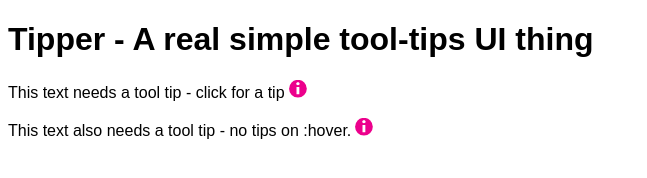
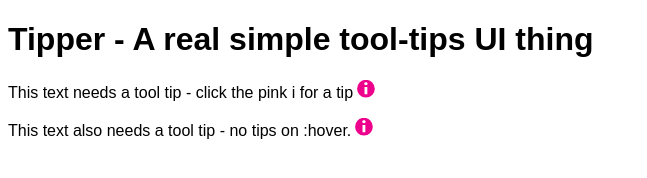
Before and after one commit to Jherit/Tipper, a plain HTML site: page index.html in a window 1280 px wide. Shown: the whole page, without its empty margins (0-647 px from the left). Drawn offline with Linux system fonts and the light colour scheme.

Commit message:
Update index.html

```diff
--- a/index.html
+++ b/index.html
@@ -13,7 +13,7 @@
 </head>
 <body>
     <h1>Tipper - A real simple tool-tips UI thing</h1>
-    <p>This text needs a tool tip - click for a tip<i
+    <p>This text needs a tool tip - click the pink i for a tip<i
         class="tipper"
         data-tippertext="This is the text that is displayed as a tool tip."
         ><img
```
